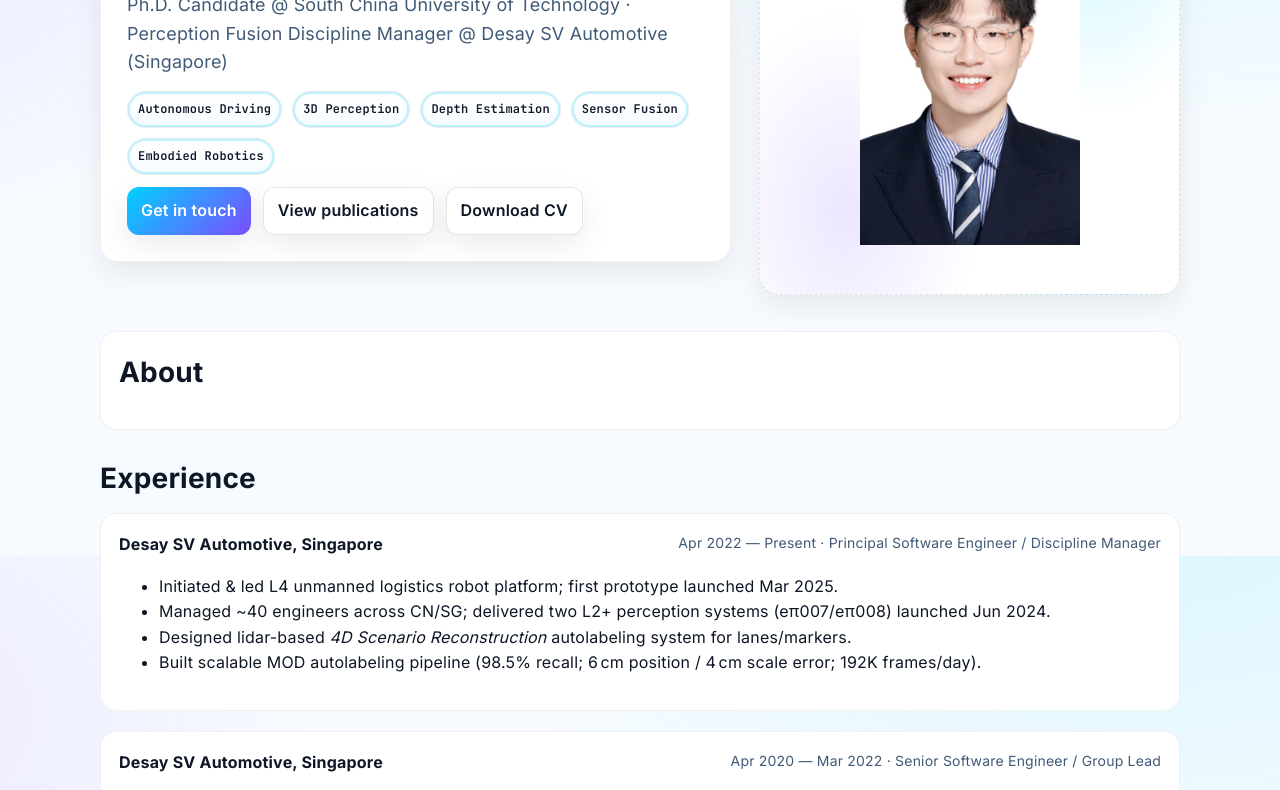
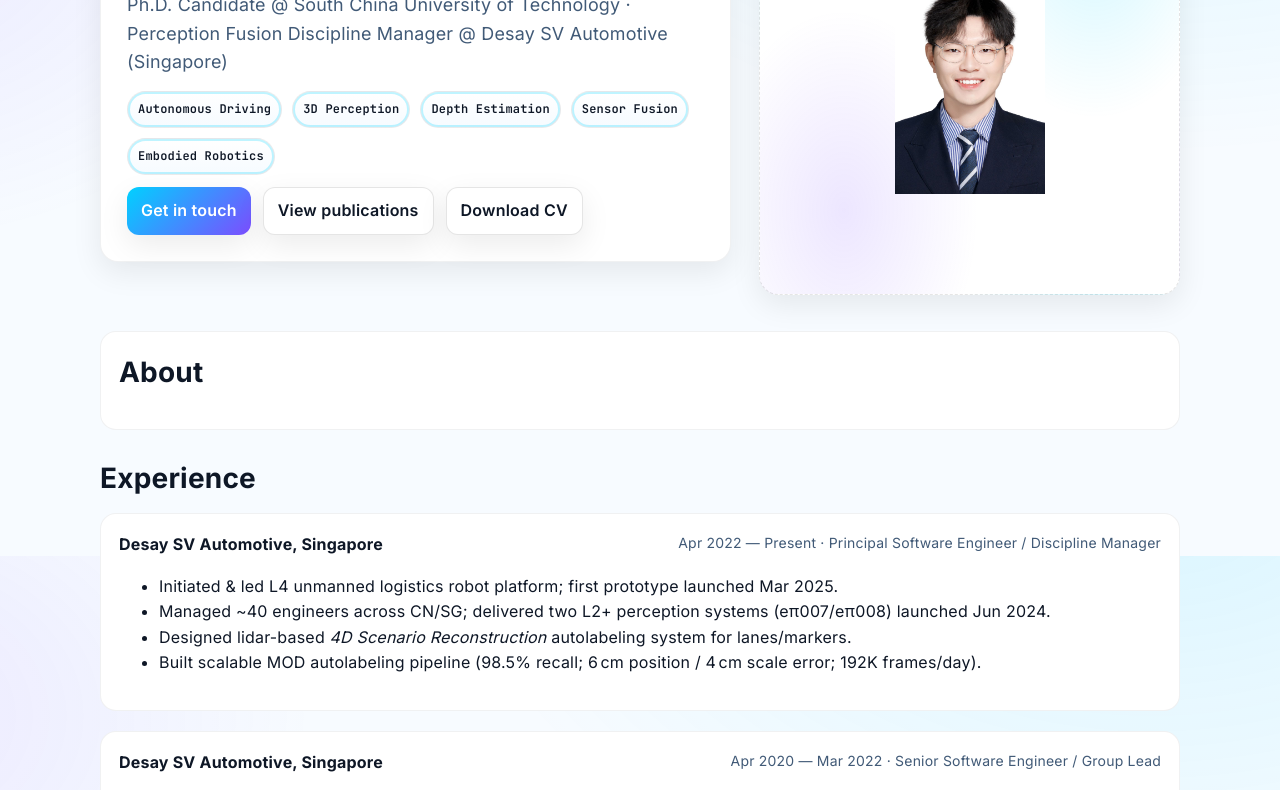
Before and after one commit to derekwong66/derekwong66.github.io, a plain HTML site: page index.html in a window 1280 px wide. Shown: the part 244-1034 px from the top of the page. Drawn offline with Linux system fonts and the light colour scheme.

Commit message:
Update index.html

```diff
--- a/index.html
+++ b/index.html
@@ -63,7 +63,7 @@
     .btn{display:inline-flex;align-items:center;gap:8px;padding:10px 14px;border-radius:12px;font-weight:600;border:1px solid rgba(0,0,0,.1);background:#fff;box-shadow:var(--shadow)}
     .btn.primary{background:linear-gradient(135deg,var(--accent),var(--accent-2));color:#fff;border:none}
     .btn:hover{transform:translateY(-1px)}
-    .pfp img{width:100%;height:auto;max-width:220px;display:block;margin:auto;object-fit:cover}
+    .pfp img{width:100%;height:auto;max-width:150px;display:block;margin:auto;object-fit:cover}
     .pfp{aspect-ratio:1/1;border-radius:20px;background:
       radial-gradient(80% 120% at 80% 10%, rgba(0,209,255,.18), transparent 40%),
       radial-gradient(80% 120% at 20% 80%, rgba(124,77,255,.14), transparent 40%),
```
